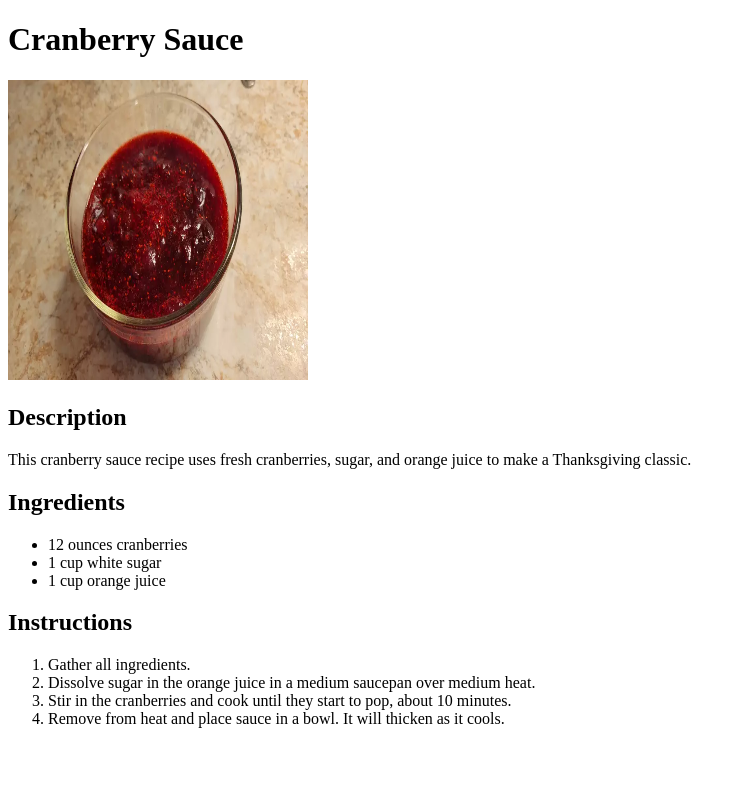
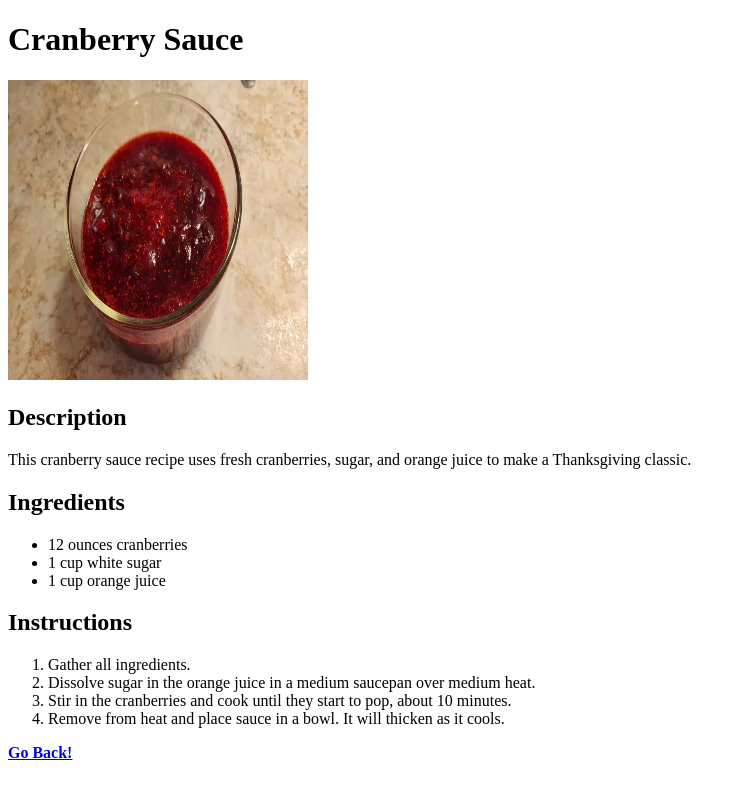
Before and after one commit to Dyneos/odin-recipes, a plain HTML site: page recipes/cranberry-sauce.html in a window 1280 px wide. Shown: the whole page, without its empty margins (0-742 px from the left). Drawn offline with Linux system fonts and the light colour scheme.

Commit message:
Add Links back to the index site

```diff
--- a/recipes/cranberry-sauce.html
+++ b/recipes/cranberry-sauce.html
@@ -23,5 +23,6 @@
         <li>Stir in the cranberries and cook until they start to pop, about 10 minutes. </li>
         <li>Remove from heat and place sauce in a bowl. It will thicken as it cools. </li>
     </ol>
+    <a href="../index.html"><strong>Go Back!</strong></a>
 </body>
 </html>
```
Also changed, not shown: recipes/sweet-potato-cassarole.html (+1 -0 lines).
